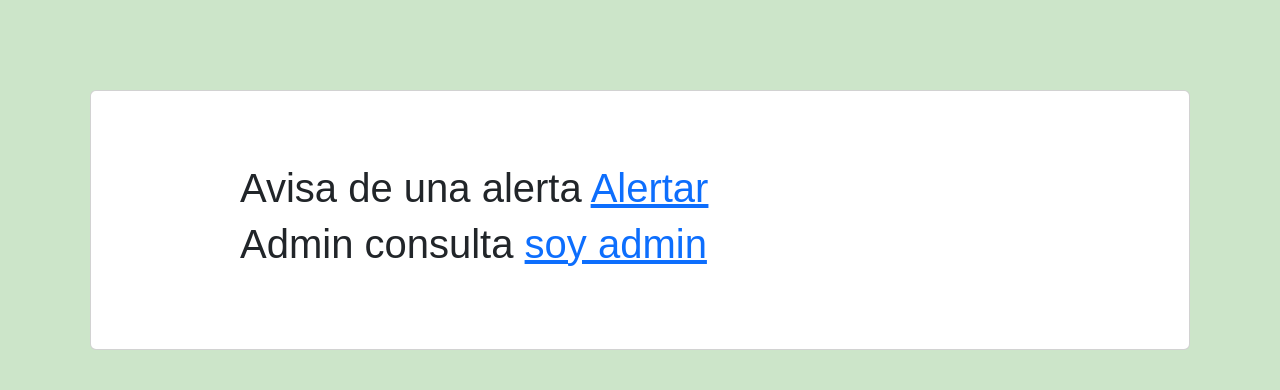
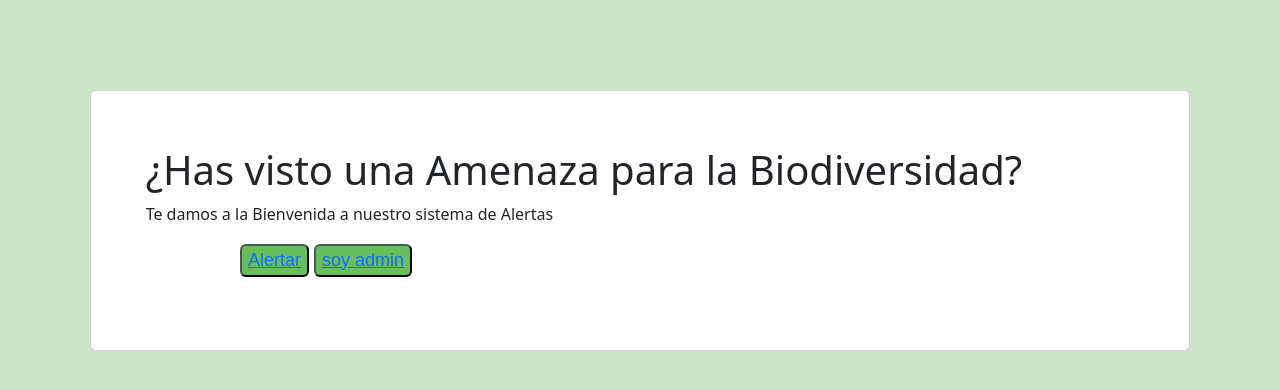
Before and after one commit to CeliaMi/CuadernoCampoSEO, a Symfony app: template BackSEO/templates/inicio/index.html.twig in a window 1280 px wide. Shown: the top 390 px of the page. Run offline with Twig, Linux system fonts and the light colour scheme; the template is opened without the code that fills it, so the values that code supplies are empty; some libraries are stand-ins or nearby versions.

Commit message:
pantallaInicio

```diff
--- a/BackSEO/templates/inicio/index.html.twig
+++ b/BackSEO/templates/inicio/index.html.twig
@@ -7,9 +7,12 @@
     .example-wrapper { margin: 1em auto; max-width: 800px; width: 95%; font: 18px/1.5 sans-serif; }
     .example-wrapper code { background: #F5F5F5; padding: 2px 6px; }
 </style>
-
-<div class="example-wrapper">
-    <h1> Avisa de una alerta <a href="{{ path('app_alerta_new') }}">Alertar</a></h1>
-    <h1> Admin consulta <a href="{{ path('app_alerta_index') }}">soy admin</a></h1>
-</div>
+<section>
+    <h1> ¿Has visto una Amenaza para la Biodiversidad?</h1>
+    <p>Te damos a la Bienvenida a nuestro sistema de Alertas</p>
+    <div class="example-wrapper">
+        <button><a href="{{ path('app_alerta_new') }}">Alertar</a></button>
+        <button><a href="{{ path('app_alerta_index') }}">soy admin</a></button>
+    </div>
+</section>
 {% endblock %}
```
Also changed, not shown: 1 other file.
